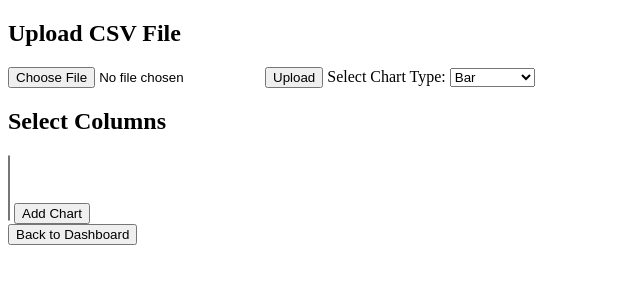
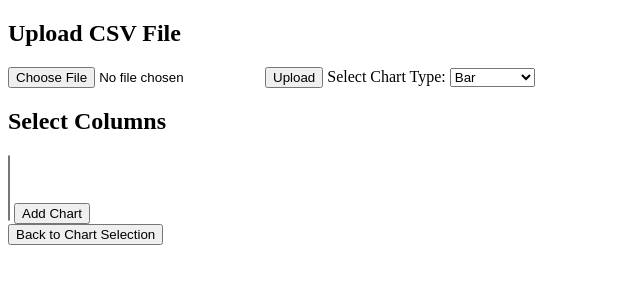
Before and after one commit to Manjosh-Lilhare/Araxys, a Flask app: page / in a window 1280 px wide. Shown: the top 300 px of the page, without its empty margins (0-640 px from the left). Run offline with Flask 3, Linux system fonts and the light colour scheme.

Commit message:
`Refactor dashboard and chart selection UI`

```diff
--- a/static/charts.js
+++ b/static/charts.js
@@ -103,7 +103,7 @@ function filterCharts(index) {
         chart.update();
     });
 }
-function showDashboard() {
-    document.getElementById("dashboardSection").style.display = "block";
+function showChartSelection() {
+    document.getElementById("chartSelectionSection").style.display = "block";
     document.getElementById("chartsContainer").style.display = "none";
 }
--- a/templates/index.html
+++ b/templates/index.html
@@ -9,8 +9,6 @@
     <link rel="stylesheet" href="/static/index.css">
 </head>
 <body>
-    <div id="dashboardSection">
-        <!-- Main dashboard content goes here -->
 
     <h2>Upload CSV File</h2>
     <input type="file" id="fileInput">
@@ -33,9 +31,11 @@
     <select id="columnSelect" multiple></select>
 
     <button onclick="addChart()">Add Chart</button>
+<div id="chartSelectionSection">
 
     <div id="chartsContainer"></div>
-        <button id="backToDashboard" onclick="showDashboard()">Back to Dashboard</button>
+    <button id="backToSelection" onclick="showChartSelection()">Back to Chart Selection</button>
+
 
 
 </div>
```
Lines whose indentation alone changed are shown as unchanged.
